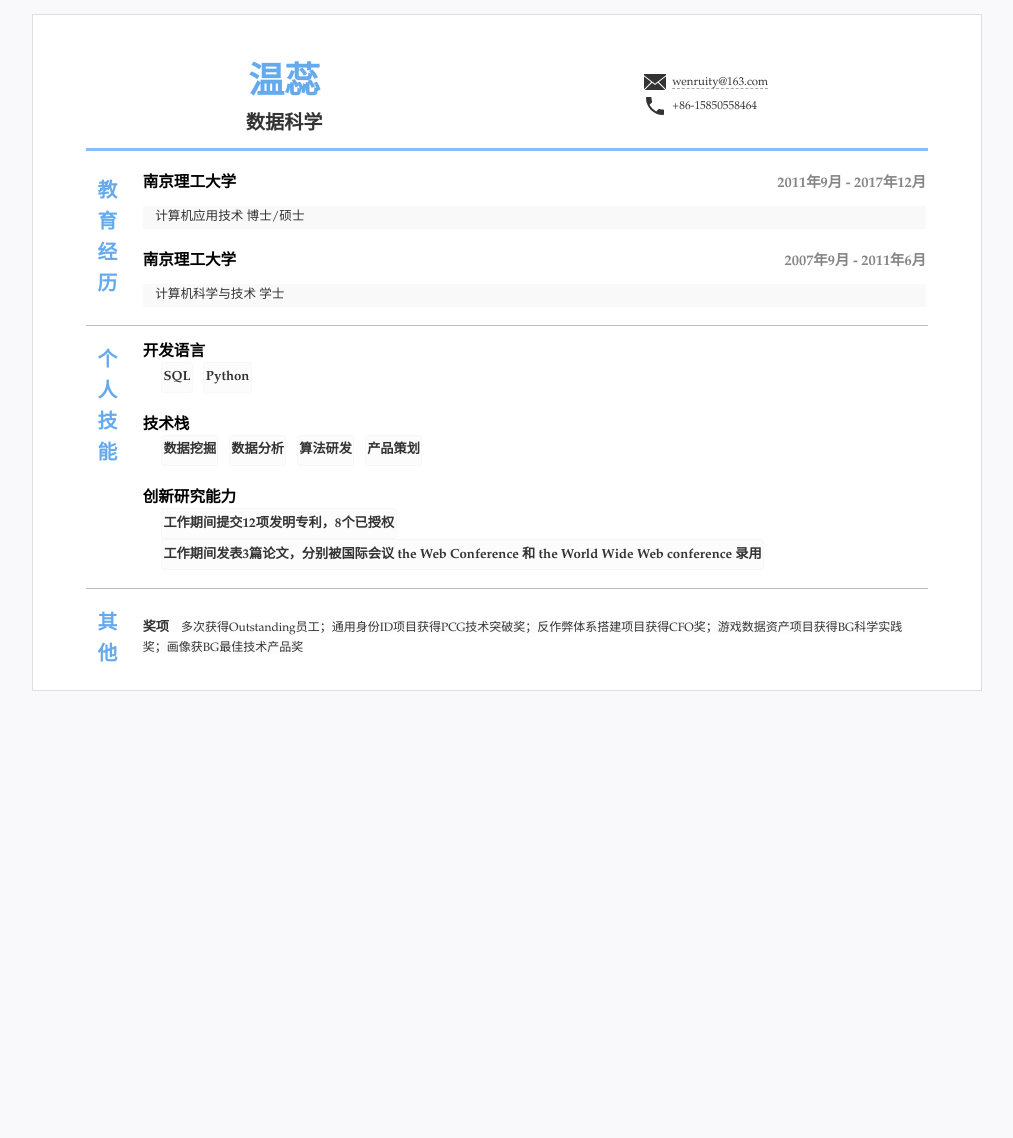
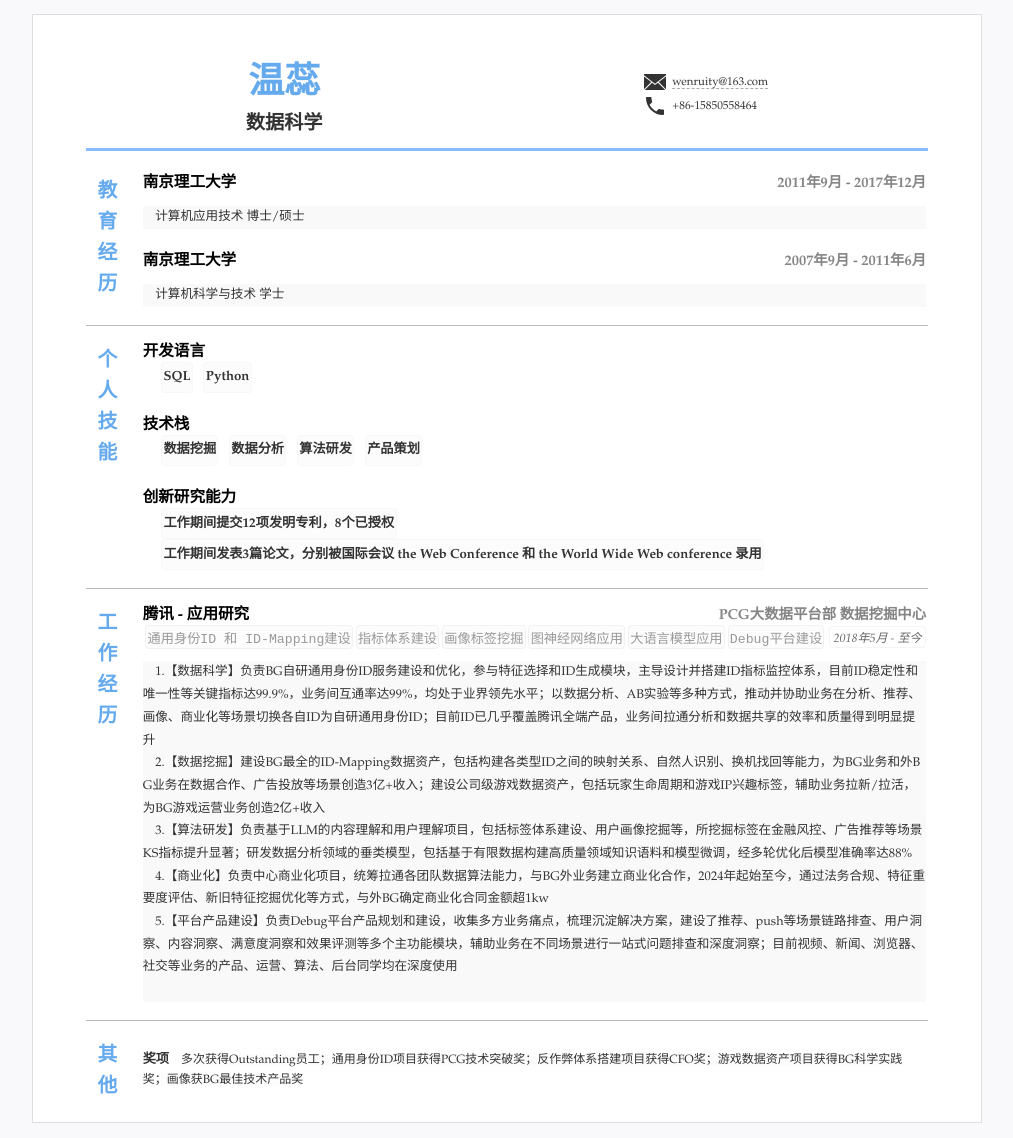
Before and after one commit to wenruity/resume1, a Jekyll site: the page built from index.html, in a window 1280 px wide. Shown: the whole page, without its empty margins (133-1146 px from the left). Built offline with Jekyll 4.4.1, drawn with Linux system fonts in a browser that asks for light colours; before the commit the page ends 900 px from its top, so only the background shows below that.

Commit message:
Update resume.yml

```diff
--- a/_data/resume.yml
+++ b/_data/resume.yml
@@ -61,6 +61,29 @@ main: #简历主要内容，
       # Analyzing and detecting adversarial spam on a large-scale online app review system. Companion Proceedings of the Web Conference 2020. 2020.<br>  &nbsp &nbsp
       # Fraudster detection via graph convolutional networks in online app review system. Companion proceedings of the 2019 World Wide Web conference. 2019.
 
+- type: experience
+  name: 工作经历
+  content:
+  - title: 腾讯 - 应用研究
+    sub: PCG大数据平台部 数据挖掘中心
+    duration: "2018年5月 - 至今"
+    tags:
+    - 通用身份ID 和 ID-Mapping建设
+    - 指标体系建设
+    - 画像标签挖掘
+    - 图神经网络应用
+    - 大语言模型应用
+    - Debug平台建设
+    # summary: 职务或者工作总结(自动折叠)
+    detail: 1.【数据科学】负责BG自研通用身份ID服务建设和优化，参与特征选择和ID生成模块，主导设计并搭建ID指标监控体系，目前ID稳定性和唯一性等关键指标达99.9%，业务间互通率达99%，均处于业界领先水平；以数据分析、AB实验等多种方式，推动并协助业务在分析、推荐、画像、商业化等场景切换各自ID为自研通用身份ID；目前ID已几乎覆盖腾讯全端产品，业务间拉通分析和数据共享的效率和质量得到明显提升 <br>  &nbsp &nbsp
+            2.【数据挖掘】建设BG最全的ID-Mapping数据资产，包括构建各类型ID之间的映射关系、自然人识别、换机找回等能力，为BG业务和外BG业务在数据合作、广告投放等场景创造3亿+收入；建设公司级游戏数据资产，包括玩家生命周期和游戏IP兴趣标签，辅助业务拉新/拉活，为BG游戏运营业务创造2亿+收入 <br>  &nbsp &nbsp
+            3.【算法研发】负责基于LLM的内容理解和用户理解项目，包括标签体系建设、用户画像挖掘等，所挖掘标签在金融风控、广告推荐等场景KS指标提升显著；研发数据分析领域的垂类模型，包括基于有限数据构建高质量领域知识语料和模型微调，经多轮优化后模型准确率达88% <br>  &nbsp &nbsp
+            4.【商业化】负责中心商业化项目，统筹拉通各团队数据算法能力，与BG外业务建立商业化合作，2024年起始至今，通过法务合规、特征重要度评估、新旧特征挖掘优化等方式，与外BG确定商业化合同金额超1kw <br>  &nbsp &nbsp
+            5.【平台产品建设】负责Debug平台产品规划和建设，收集多方业务痛点，梳理沉淀解决方案，建设了推荐、push等场景链路排查、用户洞察、内容洞察、满意度洞察和效果评测等多个主功能模块，辅助业务在不同场景进行一站式问题排查和深度洞察；目前视频、新闻、浏览器、社交等业务的产品、运营、算法、后台同学均在深度使用  <br>  &nbsp &nbsp
+
+
+    open: open
+    #可以设置open默认展开
 
 
 #others 其他简略内容(列表)
```
